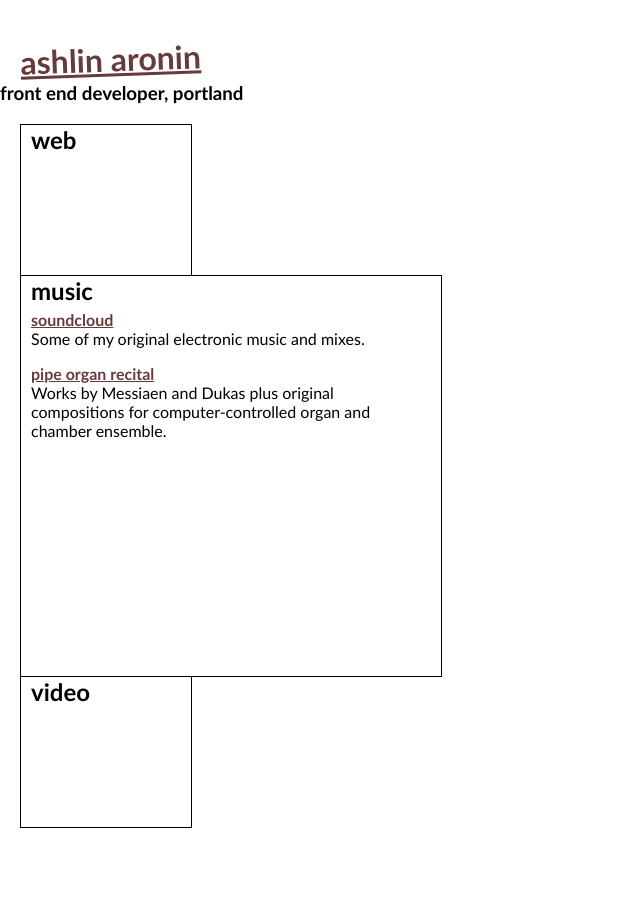
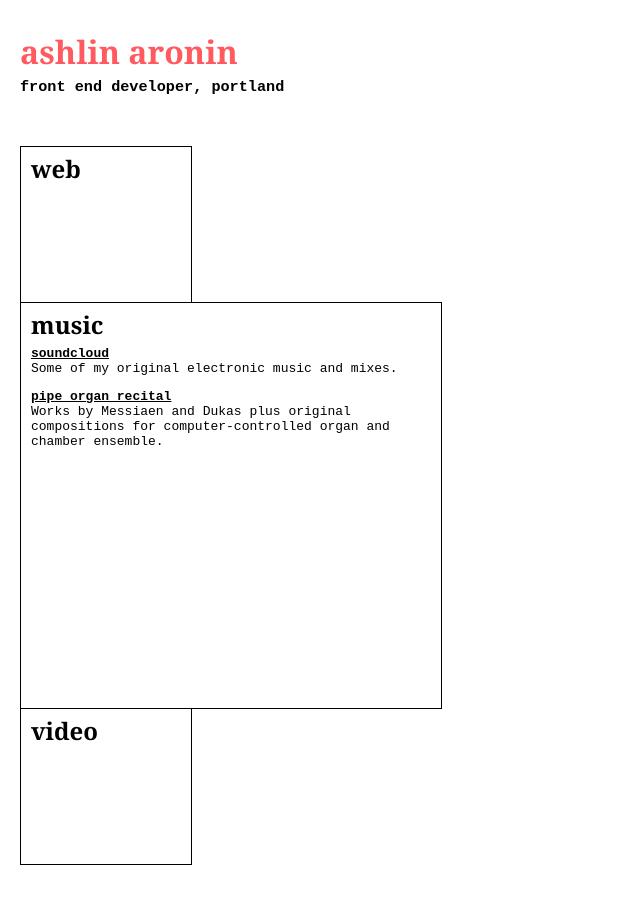
Before and after one commit to ashlinaronin/ashlinaronin.github.io, a plain HTML site: page index.html in a window 1280 px wide. Both pictures are taken after a click on the element "music". Shown: the whole page, without its empty margins (0-640 px from the left). Drawn offline with nearby package versions, Linux system fonts and the light colour scheme; a web font is replaced by a local one.

Commit message:
Adjust spacing and link colors

```diff
--- a/index.html
+++ b/index.html
@@ -2,13 +2,16 @@
 <html>
   <head>
     <meta charset="utf-8">
+    <meta name="viewport" content="width=device-width,initial-scale=1">
     <link rel="stylesheet" href="css/styles.css" charset="utf-8">
-    <link rel="stylesheet" href="https://maxcdn.bootstrapcdn.com/font-awesome/4.4.0/css/font-awesome.min.css">
-    <link rel="stylesheet" href="font-mfizz-2.2/font-mfizz.css">
+    <link rel="stylesheet" media="screen" href="https://fontlibrary.org/face/autopia" type="text/css"/>
 
     <title>ashlin aronin</title>
   </head>
   <body>
+
+
+    <div class="container">
       <div class="splash-name">
         <h1 class="splash-header">
           <a href="&#109;&#097;&#105;&#108;&#116;&#111;:&#097;&#115;&#104;&#108;&#105;&#110;&#097;&#114;&#111;&#110;&#105;&#110;&#064;&#103;&#109;&#097;&#105;&#108;&#046;&#099;&#111;&#109;">ashlin aronin</a>
@@ -16,10 +19,8 @@
         <h3 class="splash-subheader">front end developer, portland</h3>
       </div>
 
-    <div class="container">
-
       <div id="projects" class="se-resize square">
-        <h2 id="projects-header">web</h2>
+        <h2 id="projects-header" class="square-header">web</h2>
         <div id="projects-content" class="square-content">
           <h4><a href="http://ashlinaronin.github.io/hog-heave">hog heave</a></h4>
           <p>An implementation of the classic game of Pig Dice using jQuery and Animate.css.</p>
@@ -30,65 +31,38 @@
           <h4><a href="http://ashlinaronin.github.io/meatballs">meatballs</a></h4>
           <p>A meat-pumpkin solar system in Three.js. Thanks to Andre Brown for the 3D models.</p>
 
-          <h4>
-            <a href="http://staycation.herokuapp.com/">staycation</a>
-          </h4>
+          <h4><a href="http://staycation.herokuapp.com/">staycation</a></h4>
           <p>A voice-controlled travel simulator using Web Speech API, Google Custom Search and Angular.</p>
         </div>
       </div>
 
+      <div id="music" class="se-resize square">
+        <h2 id="music-header" class="square-header">music</h2>
+        <div id="music-content" class="square-content">
+          <h4><a href="https://soundcloud.com/trashlin">soundcloud</a></h4>
+          <p>Some of my original electronic music and mixes.</p>
 
-      <!-- <div class="music-video"> -->
-        <div id="music" class="se-resize square">
-          <h2 id="music-header">
-            <!-- <a href="#"> -->
-              music
-            <!-- </a> -->
-          </h2>
-          <div id="music-content" class="square-content">
-            <h4>
-              <a href="https://soundcloud.com/trashlin">soundcloud</a>
-            </h4>
-            <p>
-              Some of my original electronic music and mixes.
-            </p>
-
-
-            <h4>
-              <a href="https://www.youtube.com/watch?v=aANQip1xbmc">pipe organ recital</a>
-            </h4>
-            <p>
-            Works by Messiaen and Dukas plus original compositions for computer-controlled organ and chamber ensemble.
-            </p>
+          <h4><a href="https://www.youtube.com/watch?v=aANQip1xbmc">pipe organ recital</a></h4>
+          <p>Works by Messiaen and Dukas plus original compositions for computer-controlled organ and chamber ensemble.</p>
         </div>
       </div>
 
       <div id="video" class="se-resize square">
-          <h2 id="video-header">
-            <!-- <a href="#"> -->
-              video
-            <!-- </a> -->
-          </h2>
+        <h2 id="square-header" class="square-header">video</h2>
         <div id="video-content" class="square-content">
           <h4><a href="https://www.youtube.com/watch?v=9vTUnLZgGgc">mi quang song</a></h4>
-            <p>
-              A love affair with Vietnamese noodles in music video form.
-            </p>
+          <p>A love affair with Vietnamese noodles in music video form.</p>
+
           <h4><a href="https://vimeo.com/40900211">babes</a></h4>
-            <p>
-              Models' bodies distort as they walk a deconstructed Blender catwalk.
-            </p>
+          <p>Models' bodies distort as they walk a deconstructed Blender catwalk.</p>
         </div>
       </div>
-
-
     </div>
 
 
     <script src="//code.jquery.com/jquery-1.11.3.min.js"></script>
     <script src="//code.jquery.com/jquery-migrate-1.2.1.min.js"></script>
     <script src="http://cdnjs.cloudflare.com/ajax/libs/gsap/latest/TweenMax.min.js"></script>
-
     <script type="text/javascript" src="js/splash.js"></script>
   </body>
 </html>
--- a/sass/_globals.scss
+++ b/sass/_globals.scss
@@ -1,18 +1,14 @@
 body {
-  font-family: "Optima", "Avenir", "Helvetica Neue", Helvetica, Arial, sans-serif;
   margin: 0;
 }
 
 .container {
-  margin-top: 20px;
+  margin-top: 30px;
   margin-left: 20px;
   margin-right: 20px;
 }
 
 a {
-  color: $other-primary;
+  // color: $other-primary;
+  color: black;
 }
-
-h1, h2, h3, h4, h5 {
-  font-family: "Optima", "Gill Sans", Georgia, sans-serif;
-}
--- a/sass/pages/_squares.scss
+++ b/sass/pages/_squares.scss
@@ -4,13 +4,21 @@
   height: 150px;
   padding-left: 10px;
   padding-right: 10px;
+  padding-top: 5px;
   position: relative;
   z-index: 1;
 
   // Account for spacing between headers and squares
-  h1, h2, h3, h4, h5, h6 { margin-bottom: 0; }
-  h2, p { margin-top: 0; }
-  h4 { margin-top: 5px; }
+  h1, h2, h3, h4, h5, h6 {
+    margin: 0;
+    padding: 0;
+  }
+  h2 {
+    padding-bottom: 5px;
+  }
+  p {
+    margin-top: 0;
+  }
 
   .square-content {
     visibility: hidden;
@@ -19,12 +27,26 @@
   }
 }
 
-h1.splash-header {
-  color: $primary-color;
-  transform: rotate(-2deg);
-  padding-left: 20px;
-  margin: none;
+.splash-name {
+  h1.splash-header {
+    color: $primary-color;
+    margin: 0;
+    padding-bottom: 0;
+
+    // Don't use link styling for links inside of the splash header
+    a {
+      color: $primary-color;
+      text-decoration: none;
+    }
+  }
+  h3.splash-subheader {
+    margin: 0;
+    padding-top: 5px;
+    padding-bottom: 50px;
+  }
 }
+
+
 
 // Cursor classes
 .nw-resize {
@@ -42,3 +64,17 @@ h1.splash-header {
 .border-on-top {
   z-index: 5;
 }
+
+
+h1.splash-header, h2.square-header {
+  font-family: "AutopiaBold", Georgia, serif;
+}
+
+h3, h4, h5, h6 {
+  font-family: monospace;
+}
+
+p {
+  // font-family: "GIRegular", "Helvetica Neue", Helvetica, Arial, sans-serif;
+  font-family: monospace;
+}
```
Also changed, not shown: css/styles.css. Lines whose indentation alone changed are shown as unchanged.
